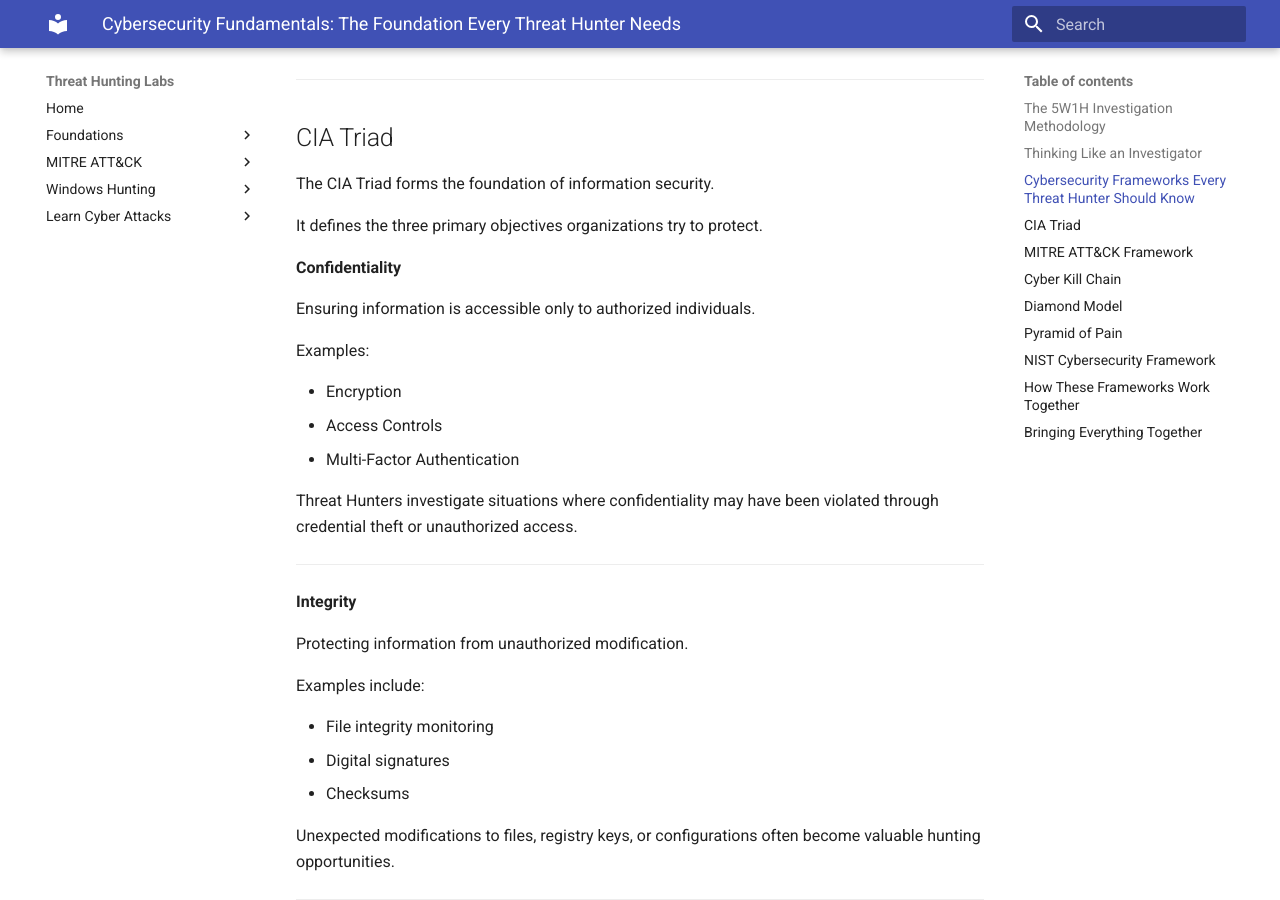
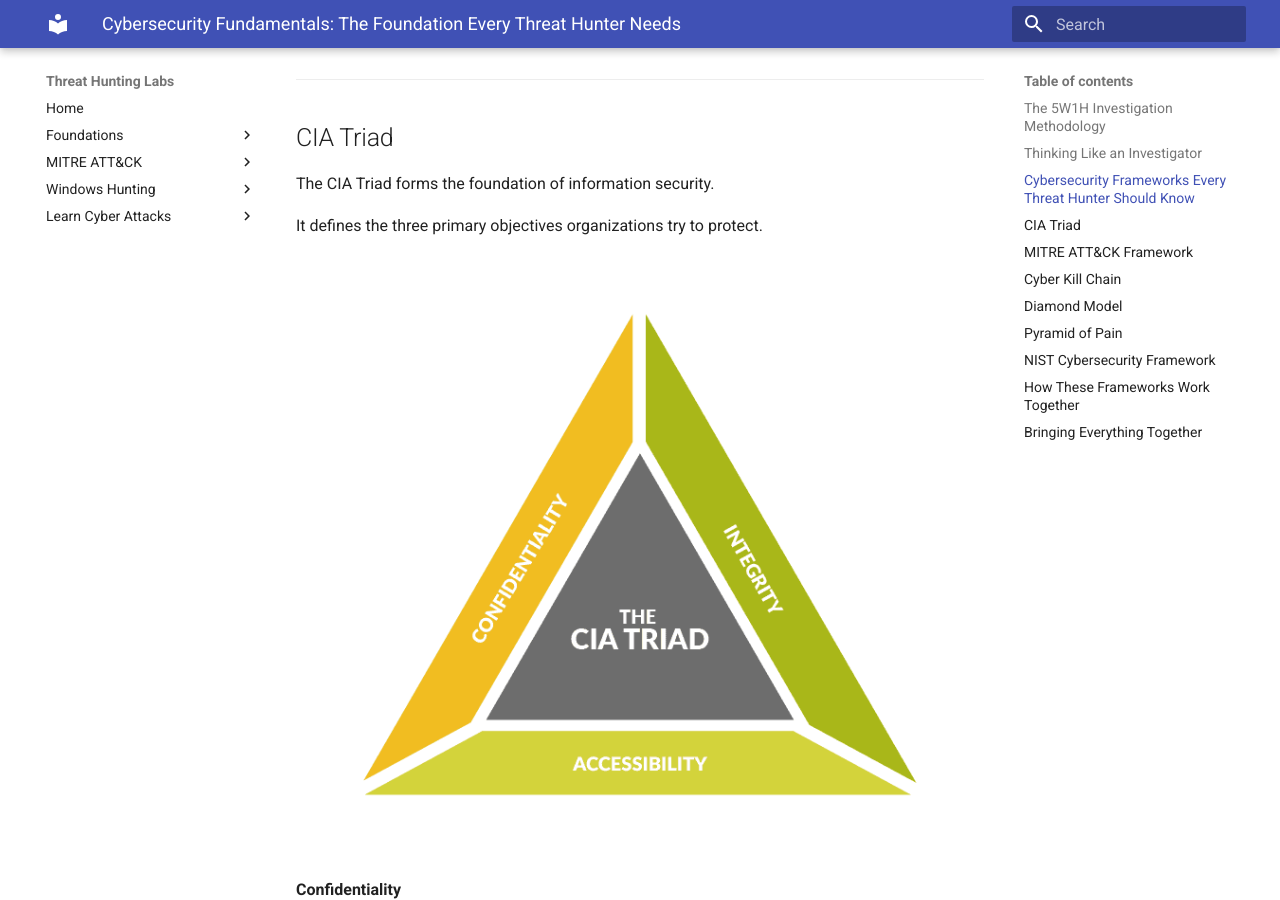
Before and after one commit to pbmundas/ThreatHuntingLabs, an MkDocs documentation site: the page built from docs/foundations/Cybersecurity-Fundamentals-The-Foundation-Every-Threat-Hunter-Needs-part-2.md, in a window 1280 px wide and 900 px high, scrolled down 5129 px. Built offline with MkDocs 1.6.1 and Material for MkDocs 9.7.7, drawn with Linux system fonts in a browser that asks for light colours.

Commit message:
Update Cybersecurity-Fundamentals-The-Foundation-Every-Threat-Hunter-Needs-part-2.md

```diff
--- a/docs/foundations/Cybersecurity-Fundamentals-The-Foundation-Every-Threat-Hunter-Needs-part-2.md
+++ b/docs/foundations/Cybersecurity-Fundamentals-The-Foundation-Every-Threat-Hunter-Needs-part-2.md
@@ -210,6 +210,8 @@ The CIA Triad forms the foundation of information security.
 
 It defines the three primary objectives organizations try to protect.
 
+![Types of Common Threats](../images/The-CIA-Triad-for-Cyber-Security.png)
+
 **Confidentiality**
 
 Ensuring information is accessible only to authorized individuals.
```
